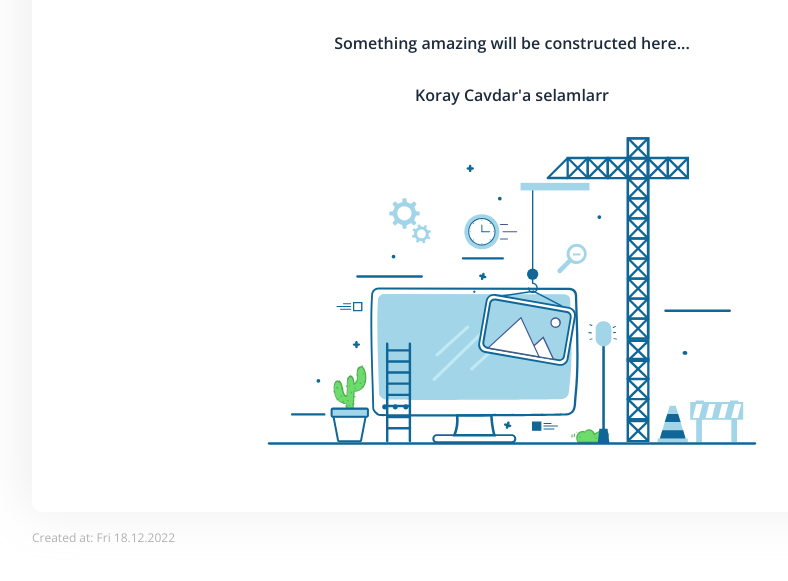
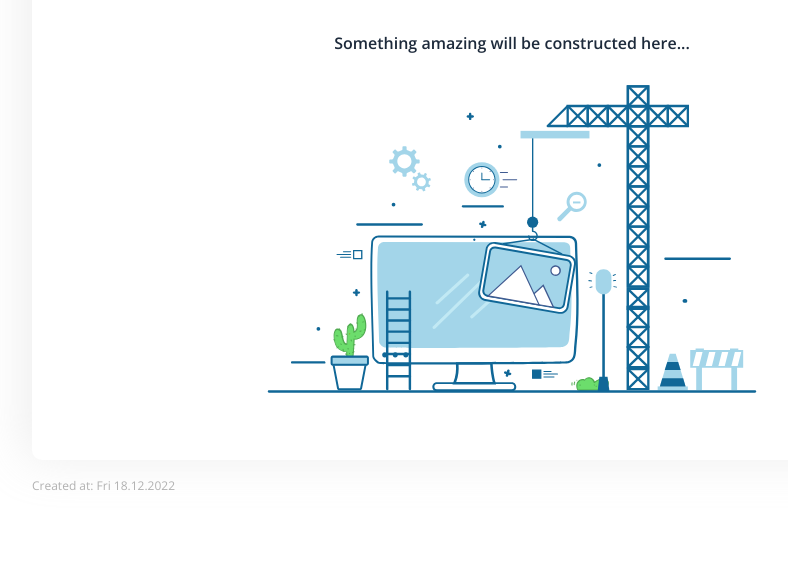
Before and after one commit to kaanncavdar/kaanncavdar.github.io, a plain HTML site: page index.html in a window 1280 px wide. Shown: the part 211-792 px from the top of the page, without its empty margins (128-916 px from the left). Drawn offline with nearby package versions, Linux system fonts and the light colour scheme.

Commit message:
Update index.html

```diff
--- a/index.html
+++ b/index.html
@@ -5,7 +5,7 @@
 <head>
     <meta charset="utf-8">
     <meta http-equiv="x-ua-compatible" content="ie=edge">
-    <title>kaancavdar.me</title>
+    <title>Kaan Çavdar</title>
     <meta name="description" content="">
     <meta name="viewport" content="width=device-width, initial-scale=1">
 
@@ -104,7 +104,6 @@
             <h1 class="title-main">kaancavdar.me</h1>
             <br>
             <p class="subheading">Something amazing will be constructed here...</p>
-            <p class="subheading">Koray Cavdar'a selamlarr</p>
             <div class="main-image">
                 <svg version="1.1" xmlns="http://www.w3.org/2000/svg" xmlns:xlink="http://www.w3.org/1999/xlink" x="0px"
                     y="0px" viewBox=" 0 90 500 260"  xml:space="preserve">
```
